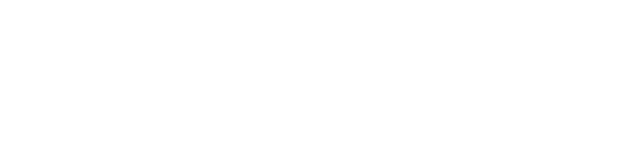
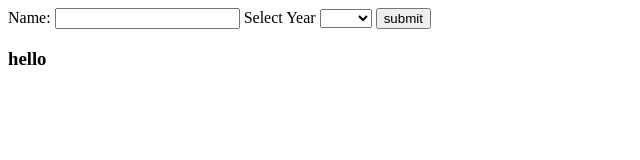
Before and after one commit to acciojob/sharable-urls-vivek-cyber, a website: page main.html in a window 1280 px wide. Shown: the whole page, without its empty margins (0-640 px from the left). Drawn offline with Linux system fonts and the light colour scheme.

Commit message:
created a submission

```diff
--- a/main.html
+++ b/main.html
@@ -1,6 +1,37 @@
 <!DOCTYPE html>
 <html>
   <body>
+
+	  <form>
+        <label for="name">Name:</label>
+        <input type="text" id="name" name="name">
+
+
+        <label for="year">Select Year</label>
+        <select name="year" id="year">
+            <option></option>
+            <option value="2001">2001</option>
+            <option value="2002">2002</option>
+            <option value="2003">2003</option>
+            <option value="2004">2004</option>
+            <option value="2005">2005</option>
+            <option value="2006">2006</option>
+            <option value="2007">2007</option>
+            <option value="2008">2008</option>
+            <option value="2009">2009</option>
+            <option value="2010">2010</option>
+            <option value="2011">2011</option>
+            <option value="2012">2012</option>
+            <option value="2013">2013</option>
+            <option value="2014">2014</option>
+            <option value="2015">2015</option>
+        </select>
+
+
+        <button onclick="fuc1()" id="submit">submit</button>
+    </form>
+
+    <h3 id="url">hello</h3>
     <script type="text/javascript" src="./script.js">
 </script>
   </body>
--- a/script.js
+++ b/script.js
@@ -1 +1,23 @@
 // your code here
+function fuc1()
+{
+    let url=document.getElementById("url")
+    let name=document.getElementById("name")
+    let year=document.getElementById("year")
+    let submit=document.getElementById("submit")
+
+    console.log(name.value)
+    url.innerText="https://localhost:8080/?"
+    if(name.value=="")
+    {
+
+    }
+    else
+    {
+        url.innerText=url.innerText+"name="+name.value
+        if(year.value!="")
+        {
+            url.innerText=url.innerText+"&year="+year.value
+        }
+    }
+}
```
